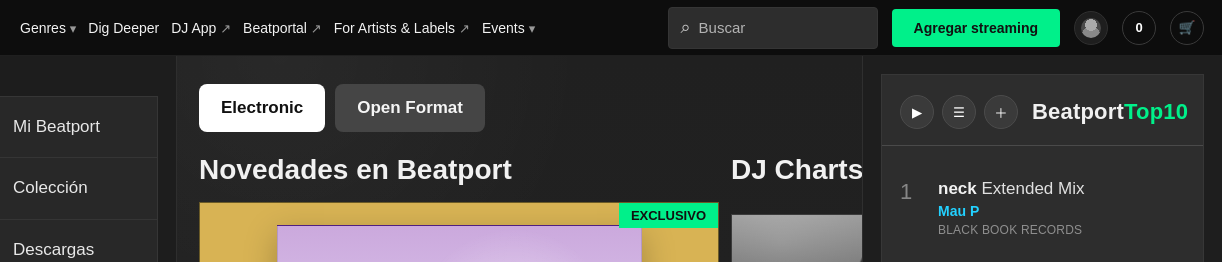
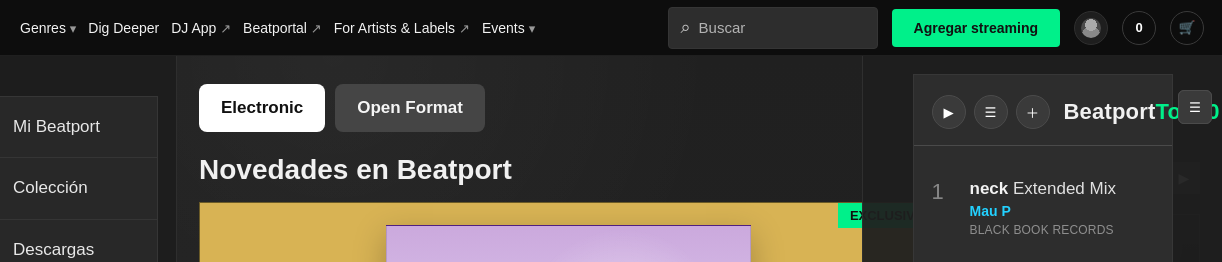
Before and after one commit to Bautista656/Beatport, a plain HTML site: page index.html in a window 1280 px wide. Shown: the top 262 px of the page, 58-1280 px from the left. Drawn offline with Linux system fonts and the light colour scheme.

Commit message:
Commit: implementacion de menu desplegable

```diff
--- a/estilos.css
+++ b/estilos.css
@@ -22,7 +22,7 @@
   --topbar-h: 56px;
   --player-h: 96px;
   --left-w: 260px;
-  --right-w: 420px;
+  --right-w: 280px;
 }
 
 html, body {
@@ -181,7 +181,7 @@
   right: 0;
   bottom: var(--player-h);
   display: grid;
-  grid-template-columns: var(--left-w) 1fr var(--right-w);
+  grid-template-columns: var(--left-w) 1fr;
   gap: 0;
   min-width: 1200px; /* para parecerse a la captura */
 }
@@ -495,15 +495,23 @@
 .sidebar-right {
   background: rgba(31,31,31,.95);
   border-left: 1px solid #2f2f2f;
-  padding: 18px 18px 18px 18px;
-  position: relative;
+  padding: 18px;
+  position: fixed;
+  right: 0;
+  top: var(--topbar-h);
+  bottom: var(--player-h);
+  width: var(--right-w);
   overflow: auto;
+  transition: transform 0.35s ease;
+  z-index: 40;
 }
 
 .top10-panel {
   background: #2d2d2d;
   border: 1px solid #373737;
   min-height: 530px;
+  max-width: 260px;
+  margin: auto;
 }
 
 .panel-header {
@@ -799,3 +807,22 @@
     min-width: 1200px; /* mantenemos look escritorio para práctica */
   }
 }
+/* ===== BOTON DESPLEGAR TOP10 ===== */
+
+.toggle-top10{
+  position: fixed;
+  right: 10px;
+  top: 90px;
+  width:34px;
+  height:34px;
+  border-radius:6px;
+  border:1px solid #4b4b4b;
+  background:#3a3a3a;
+  color:#fff;
+  cursor:pointer;
+  z-index: 100;
+}
+
+.sidebar-right.oculto{
+  transform: translateX(100%);
+}
--- a/index.html
+++ b/index.html
@@ -7,6 +7,7 @@
   <link rel="stylesheet" href="estilos.css" />
 </head>
 <body>
+
 
   <!-- TOP BAR -->
   <header class="topbar">
@@ -127,19 +128,28 @@
       </section>
     </main>
 
+<button class="toggle-top10">☰</button>
     <!-- RIGHT PANEL -->
 <aside class="sidebar-right">
   <div class="top10-panel">
+
     <div class="panel-header">
+
+      <!-- BOTON DESPLEGABLE -->
+      <button class="toggle-top10">☰</button>
+
       <div class="panel-icons">
         <button>▶</button>
         <button>☰</button>
         <button>＋</button>
       </div>
+
       <div class="panel-title">Beatport<span>Top10</span></div>
+
     </div>
 
     <div class="track-list">
+
       <div class="track-item">
         <div class="track-num">1</div>
         <div class="track-info">
@@ -193,6 +203,7 @@
           <div class="track-label">Filth on Acid</div>
         </div>
       </div>
+
     </div>
   </div>
 
@@ -235,5 +246,15 @@
       <button class="icon-btn small">☰</button>
     </div>
   </footer>
+<script>
+const boton = document.querySelector(".toggle-top10");
+const panel = document.querySelector(".sidebar-right");
+
+if(boton){
+  boton.addEventListener("click", () => {
+    panel.classList.toggle("oculto");
+  });
+}
+</script>
 </body>
 </html>
```
Lines whose indentation alone changed are shown as unchanged.
